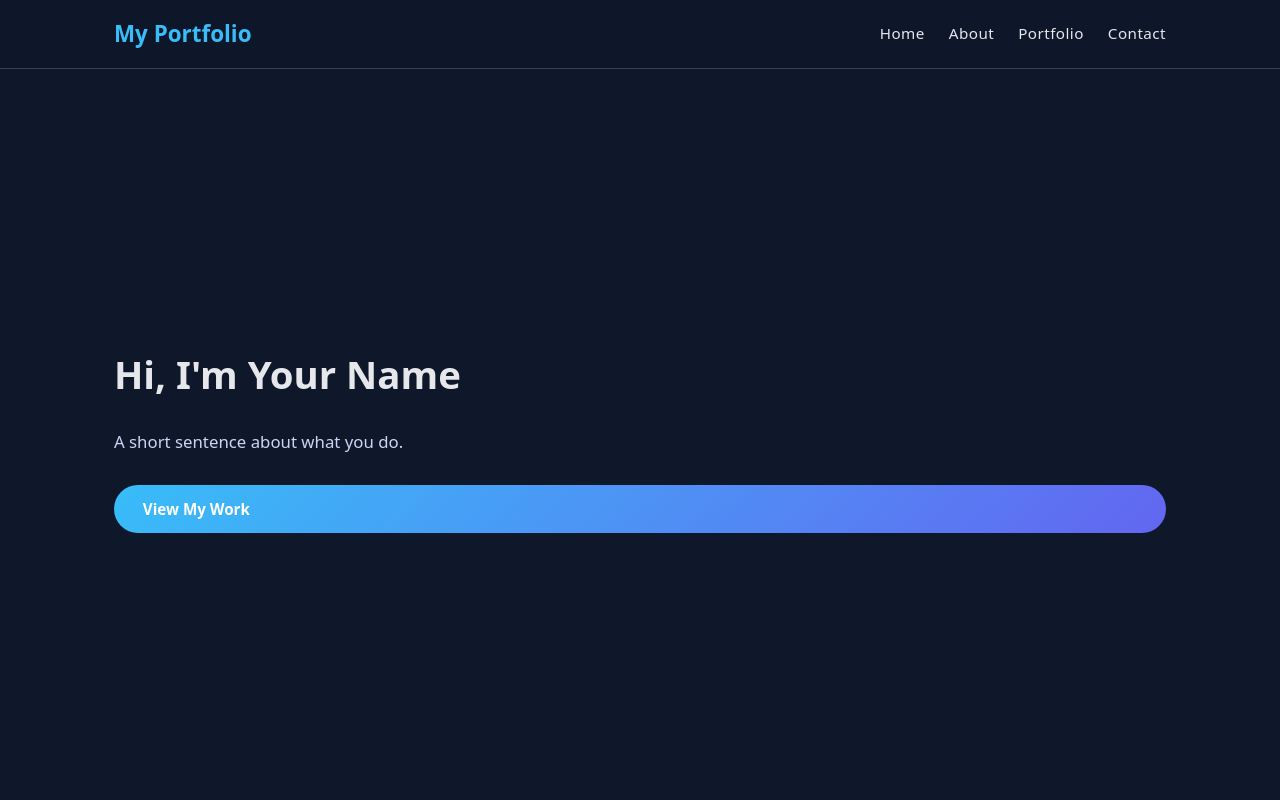
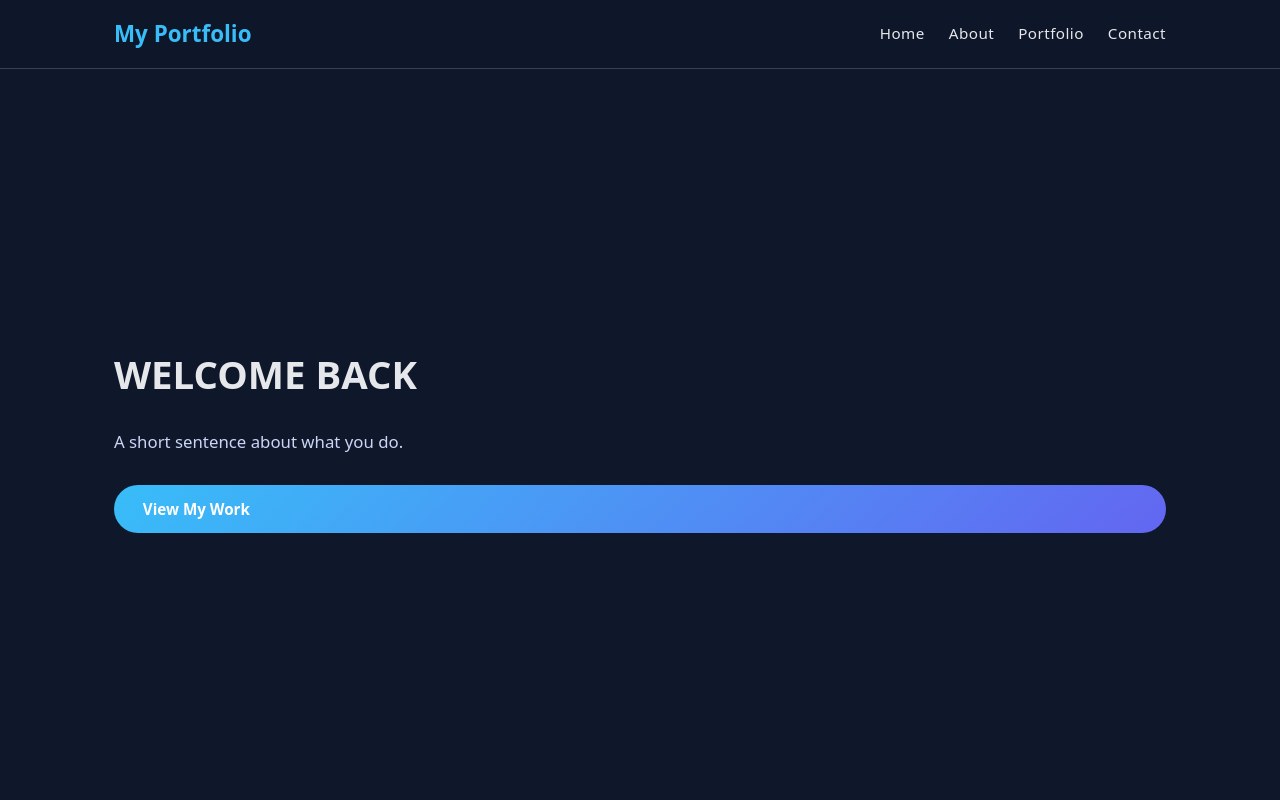
Before and after one commit to sinchanabgowda392-commits/my-portfolio, a plain HTML site: page index.html in a window 1280 px wide. Shown: the top 800 px of the page. Drawn offline with Linux system fonts and the light colour scheme; a script that the page names is missing.

Commit message:
Update greeting in home section to 'WELCOME BACK'

```diff
--- a/index.html
+++ b/index.html
@@ -27,7 +27,7 @@
 
   <!-- Home Section -->
   <section id="home">
-    <h2>Hi, I'm Your Name</h2>
+    <h2>WELCOME BACK</h2>
     <p class="tagline">A short sentence about what you do.</p>
     <a href="#portfolio" class="primary-btn">View My Work</a>
   </section>
```
